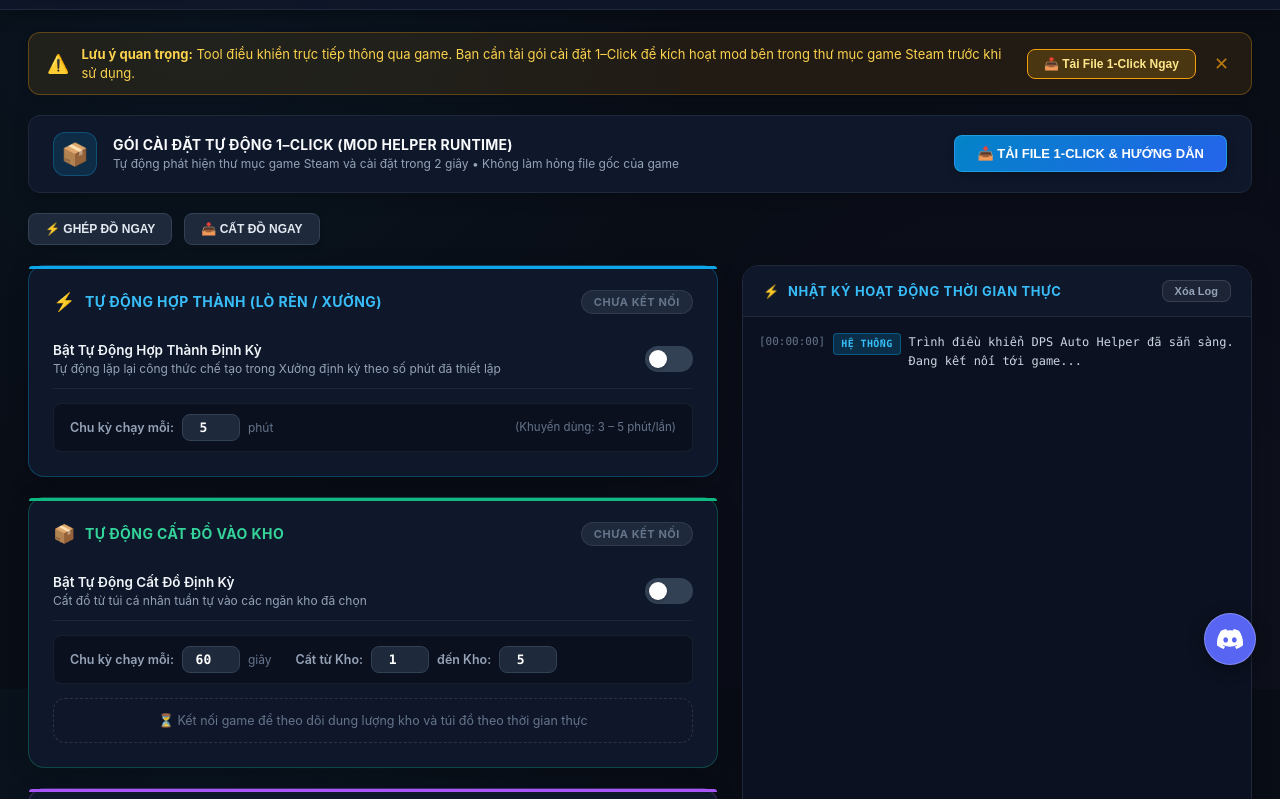
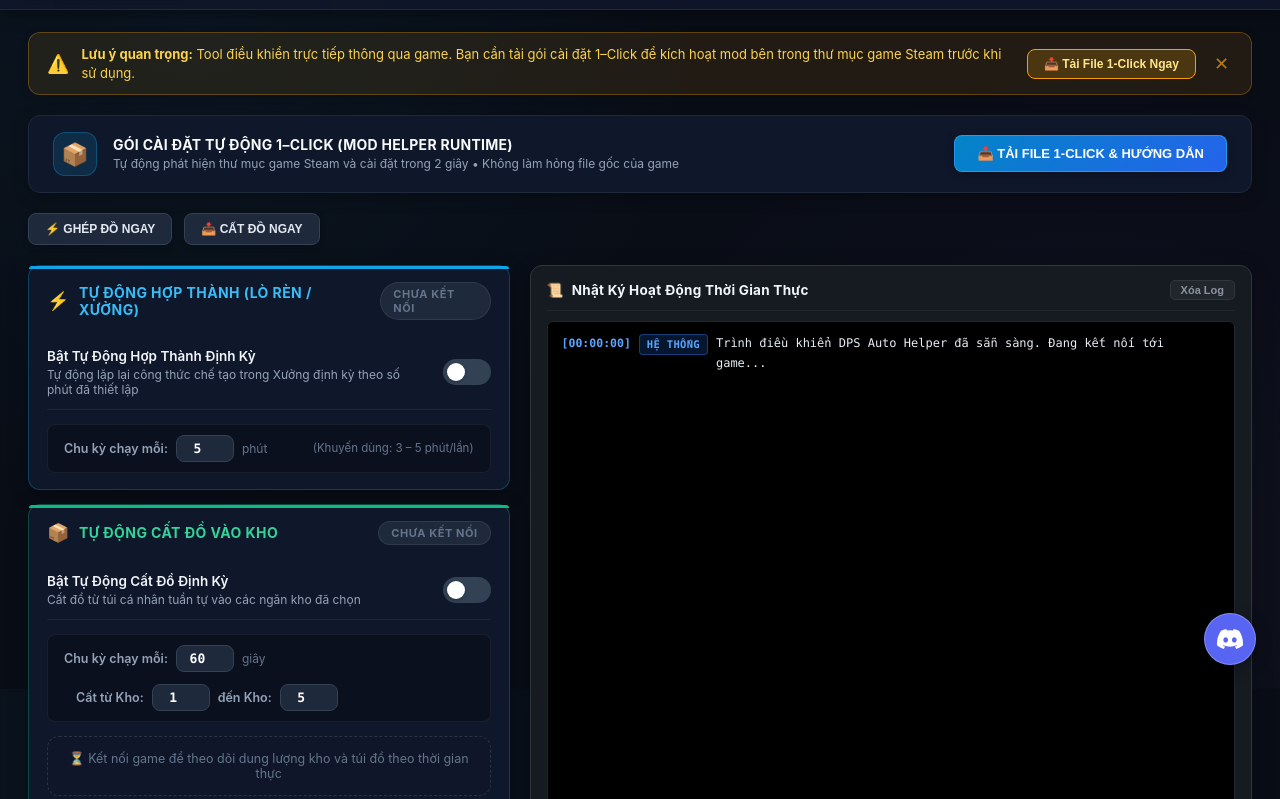
Before and after one commit to titlee2111/dps-auto-helper, a plain HTML site: page index.html in a window 1280 px wide. Shown: the part 111-910 px from the top of the page. Drawn offline with Linux system fonts and the light colour scheme; no server answers.

Commit message:
style(ui): resize columns and restyle log table per war-of-genesis reference

```diff
--- a/index.html
+++ b/index.html
@@ -472,8 +472,8 @@
     /* ==================== SPLIT LAYOUT ==================== */
     .split-layout {
       display: grid;
-      grid-template-columns: 1.15fr 0.85fr;
-      gap: 24px;
+      grid-template-columns: 0.8fr 1.2fr;
+      gap: 20px;
       width: 100%;
       align-items: start;
     }
@@ -486,7 +486,7 @@
     .controls-column {
       display: flex;
       flex-direction: column;
-      gap: 20px;
+      gap: 14px;
     }
 
     .log-column {
@@ -498,8 +498,8 @@
     /* ==================== CLEAN ACCENT CARDS ==================== */
     .card {
       background: var(--bg-card);
-      border-radius: var(--radius-lg);
-      padding: 24px;
+      border-radius: var(--radius-md);
+      padding: 16px 18px;
       box-shadow: 0 4px 20px rgba(0, 0, 0, 0.25);
       position: relative;
       border: 1px solid var(--card-border);
@@ -511,7 +511,7 @@
       top: 0; left: 0; right: 0;
       height: 3px;
       background: var(--card-accent);
-      border-radius: var(--radius-lg) var(--radius-lg) 0 0;
+      border-radius: var(--radius-md) var(--radius-md) 0 0;
     }
     .card:hover {
       transform: translateY(-2px);
@@ -823,71 +823,83 @@
 
     /* ==================== REALTIME LOG BOX ==================== */
     .log-container {
-      background: #0b1120;
-      border: 1px solid var(--line);
-      border-radius: var(--radius-lg);
+      background: #161b22;
+      border: 1px solid #30363d;
+      border-radius: var(--radius-md);
       display: flex;
       flex-direction: column;
-      height: 620px;
-      overflow: hidden;
+      height: 640px;
+      padding: 14px 16px 16px 16px;
       box-shadow: 0 4px 20px rgba(0, 0, 0, 0.25);
     }
     @media (max-width: 1024px) {
       .log-container {
-        height: 440px;
+        height: 480px;
       }
     }
     .log-header {
-      padding: 14px 20px;
-      background: #0f172a;
-      border-bottom: 1px solid var(--line);
+      padding: 0 0 10px 0;
+      background: transparent;
+      border-bottom: 1px solid #21262d;
+      margin-bottom: 10px;
       display: flex;
       align-items: center;
       justify-content: space-between;
     }
     .log-title {
-      font-size: 13px;
+      font-size: 13.5px;
       font-weight: 700;
-      color: #38bdf8;
+      color: #f0f6fc;
       display: flex;
       align-items: center;
       gap: 8px;
-      text-transform: uppercase;
-      letter-spacing: 0.05em;
+      letter-spacing: 0.02em;
     }
     .btn-clear-log {
-      background: rgba(255, 255, 255, 0.06);
-      border: 1px solid rgba(255, 255, 255, 0.12);
-      color: var(--dim);
+      background: #21262d;
+      border: 1px solid #30363d;
+      color: #8b949e;
       font-size: 11px;
       font-weight: 600;
-      padding: 4px 12px;
-      border-radius: var(--radius-sm);
+      padding: 3px 10px;
+      border-radius: 5px;
       cursor: pointer;
-      transition: all 0.2s;
+      transition: all 0.2s ease;
     }
     .btn-clear-log:hover {
+      background: #30363d;
       color: #fff;
-      border-color: #0ea5e9;
-      background: rgba(14, 165, 233, 0.15);
+      border-color: #58a6ff;
     }
     .log-feed {
       flex: 1;
-      padding: 16px;
+      background: #000000;
+      border: 1px solid #21262d;
+      border-radius: 6px;
+      padding: 12px 14px;
       overflow-y: auto;
-      font-family: ui-monospace, SFMono-Regular, Menlo, Monaco, Consolas, monospace;
+      font-family: ui-monospace, SFMono-Regular, Menlo, Monaco, Consolas, "Liberation Mono", monospace;
       font-size: 12px;
-      line-height: 1.6;
+      line-height: 1.65;
       display: flex;
       flex-direction: column;
-      gap: 6px;
+      gap: 5px;
+      box-shadow: inset 0 2px 10px rgba(0, 0, 0, 0.85);
+      min-height: 200px;
     }
     .log-feed::-webkit-scrollbar {
-      width: 6px;
+      width: 7px;
+    }
+    .log-feed::-webkit-scrollbar-track {
+      background: #000000;
+      border-radius: 4px;
     }
     .log-feed::-webkit-scrollbar-thumb {
-      background: rgba(255, 255, 255, 0.15);
-      border-radius: 3px;
+      background: #21262d;
+      border-radius: 4px;
+    }
+    .log-feed::-webkit-scrollbar-thumb:hover {
+      background: #388bfd;
     }
     .log-entry {
       display: flex;
@@ -896,25 +908,26 @@
       animation: fadeIn 0.15s ease-in;
     }
     .log-time {
-      color: var(--dimmer);
+      color: #58a6ff;
       flex-shrink: 0;
-      font-size: 11px;
+      font-size: 11.5px;
+      font-weight: 600;
     }
     .log-tag {
-      padding: 2px 7px;
+      padding: 1px 7px;
       border-radius: 4px;
-      font-size: 10px;
+      font-size: 10.5px;
       font-weight: 700;
       flex-shrink: 0;
-      letter-spacing: 0.04em;
-    }
-    .log-tag.tag-ok { background: rgba(16, 185, 129, 0.2); color: #34d399; border: 1px solid rgba(16, 185, 129, 0.35); }
-    .log-tag.tag-info { background: rgba(14, 165, 233, 0.2); color: #38bdf8; border: 1px solid rgba(14, 165, 233, 0.35); }
-    .log-tag.tag-warn { background: rgba(245, 158, 11, 0.2); color: #fbbf24; border: 1px solid rgba(245, 158, 11, 0.35); }
-    .log-tag.tag-err { background: rgba(239, 68, 68, 0.2); color: #f87171; border: 1px solid rgba(239, 68, 68, 0.35); }
-    .log-tag.tag-box { background: rgba(168, 85, 247, 0.2); color: #c084fc; border: 1px solid rgba(168, 85, 247, 0.35); }
+      letter-spacing: 0.03em;
+    }
+    .log-tag.tag-ok { background: rgba(35, 134, 54, 0.25); color: #7ee787; border: 1px solid rgba(35, 134, 54, 0.45); }
+    .log-tag.tag-info { background: rgba(31, 111, 235, 0.2); color: #58a6ff; border: 1px solid rgba(56, 139, 253, 0.35); }
+    .log-tag.tag-warn { background: rgba(210, 153, 34, 0.2); color: #e3b341; border: 1px solid rgba(210, 153, 34, 0.45); }
+    .log-tag.tag-err { background: rgba(248, 81, 73, 0.2); color: #ff7b72; border: 1px solid rgba(248, 81, 73, 0.45); }
+    .log-tag.tag-box { background: rgba(163, 113, 247, 0.2); color: #d2a8ff; border: 1px solid rgba(163, 113, 247, 0.45); }
     .log-msg {
-      color: #cbd5e1;
+      color: #e6edf3;
       word-break: break-word;
     }
 
@@ -1398,7 +1411,7 @@
         <div class="log-container">
           <div class="log-header">
             <div class="log-title">
-              <span>⚡</span>
+              <span>📜</span>
               <span>Nhật Ký Hoạt Động Thời Gian Thực</span>
             </div>
             <button class="btn-clear-log" onclick="clearLog()">Xóa Log</button>
```
Also changed, not shown: 1 other file.
